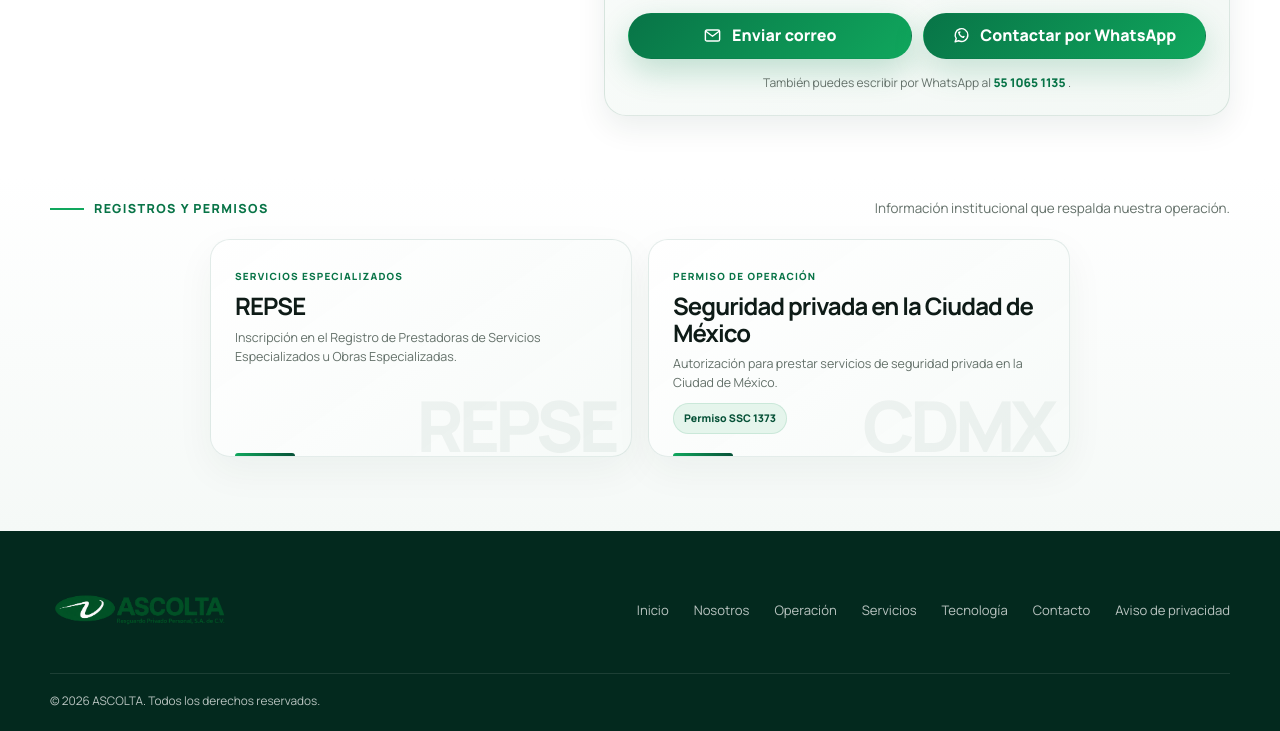
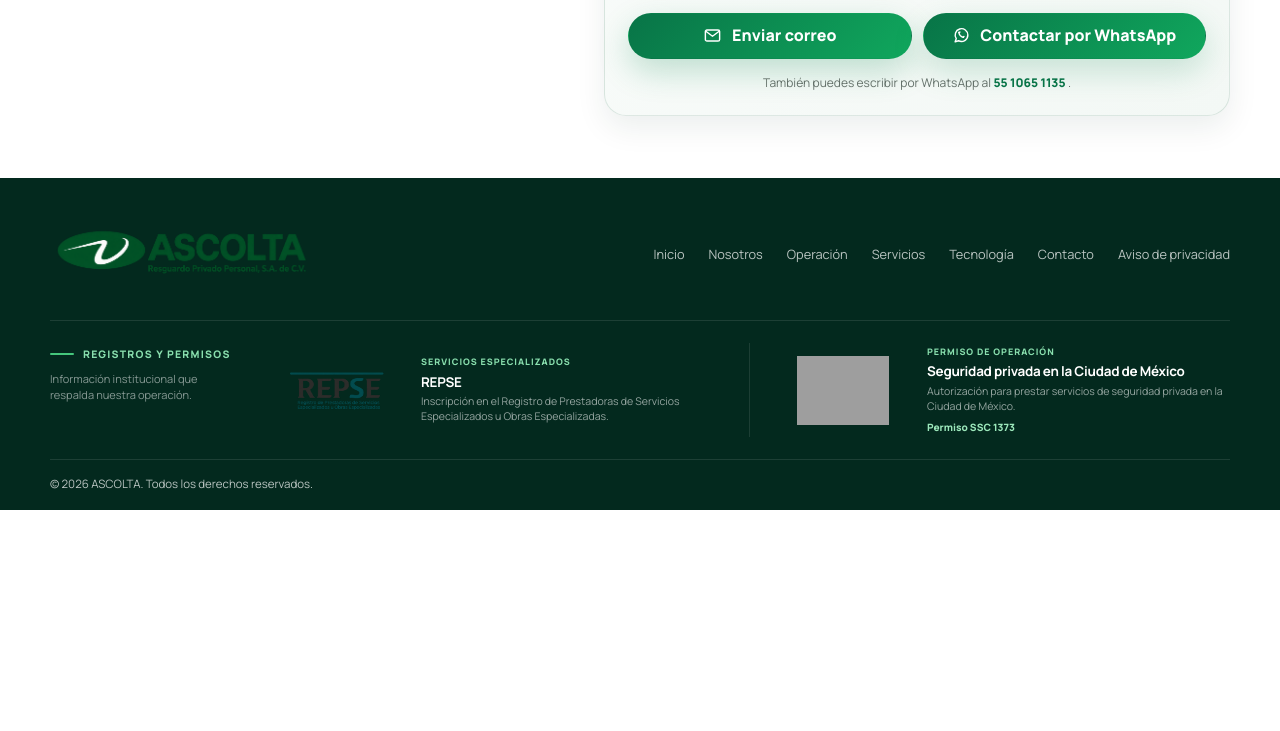
Before and after one commit to AlbertoMoya/ascolta-pagina, a plain HTML site: page index.html in a window 1280 px wide. Shown: the part 6401-7132 px from the top of the page. After the commit the page ends 6911 px from the top, so only its background shows below. Drawn offline with Linux system fonts and the light colour scheme; grey boxes are pictures that could not be loaded.

Commit message:
se ajusta pie de pagina

```diff
--- a/css/styles.css
+++ b/css/styles.css
@@ -657,12 +657,6 @@ textarea{
   width:100%;
   height:100%;
   object-fit:cover;
-
-  /*
-   * IMPORTANTE:
-   * Movemos el encuadre hacia arriba para conservar
-   * completas las cabezas del equipo.
-   */
   object-position:center 20%;
 
   transition:
@@ -1968,142 +1962,6 @@ textarea{
 .contact-whatsapp-secondary a{
   color:var(--green-700);
   font-weight:800;
-}
-
-
-/* =========================================================
-   REGISTROS
-========================================================= */
-
-.credentials-section{
-  position:relative;
-  overflow:hidden;
-  padding:20px 0 74px;
-
-  background:linear-gradient(
-    180deg,
-    #fff 0%,
-    #f5f9f7 100%
-  );
-}
-
-.credentials-heading{
-  display:flex;
-  justify-content:space-between;
-  align-items:flex-end;
-  gap:30px;
-  margin-bottom:20px;
-}
-
-.credentials-heading .section-kicker{
-  margin-bottom:0;
-}
-
-.credentials-heading p{
-  max-width:480px;
-  margin:0;
-  color:var(--text-600);
-  font-size:.84rem;
-  text-align:right;
-}
-
-.credentials-grid{
-  display:grid;
-  grid-template-columns:1fr 1fr;
-  gap:16px;
-  max-width:860px;
-  margin:0 auto;
-}
-
-.credential-card{
-  position:relative;
-  overflow:hidden;
-  min-height:175px;
-  padding:22px 24px;
-  border:1px solid rgba(6,84,58,.1);
-  border-radius:20px;
-
-  background:linear-gradient(
-    145deg,
-    rgba(255,255,255,.96),
-    rgba(246,250,248,.94)
-  );
-
-  box-shadow:0 14px 38px rgba(4,61,44,.05);
-}
-
-.credential-card::after{
-  content:"";
-  position:absolute;
-  left:24px;
-  bottom:0;
-  width:60px;
-  height:3px;
-  border-radius:999px 999px 0 0;
-
-  background:linear-gradient(
-    90deg,
-    var(--green-500),
-    var(--green-800)
-  );
-}
-
-.credential-watermark{
-  position:absolute;
-  right:16px;
-  bottom:-2px;
-  color:rgba(4,61,44,.05);
-  font-size:clamp(3.2rem,5.5vw,5rem);
-  font-weight:900;
-  line-height:.9;
-  letter-spacing:-.07em;
-  pointer-events:none;
-}
-
-.credential-kicker{
-  position:relative;
-  z-index:2;
-  display:inline-flex;
-  margin-bottom:8px;
-  color:var(--green-700);
-  font-size:.62rem;
-  font-weight:900;
-  letter-spacing:.12em;
-}
-
-.credential-card h3{
-  position:relative;
-  z-index:2;
-  max-width:390px;
-  margin:0 0 8px;
-  color:var(--text-950);
-  font-size:clamp(1.18rem,2.2vw,1.5rem);
-  line-height:1.1;
-  letter-spacing:-.04em;
-}
-
-.credential-card p{
-  position:relative;
-  z-index:2;
-  max-width:460px;
-  margin:0;
-  color:var(--text-600);
-  font-size:.78rem;
-  line-height:1.55;
-}
-
-.credential-pill{
-  position:relative;
-  z-index:2;
-  display:inline-flex;
-  margin-top:10px;
-  padding:6px 10px;
-  border:1px solid rgba(10,138,80,.12);
-  border-radius:999px;
-  color:var(--green-800);
-  background:#e5f5ec;
-  font-size:.66rem;
-  font-weight:900;
 }
 
 
@@ -2244,7 +2102,7 @@ textarea{
 ========================================================= */
 
 .site-footer{
-  padding:50px 0 20px;
+  padding:32px 0 16px;
   color:rgba(255,255,255,.72);
   background:#03291e;
 }
@@ -2253,28 +2111,33 @@ textarea{
   display:flex;
   justify-content:space-between;
   align-items:center;
-  gap:40px;
-  padding-bottom:32px;
+  gap:36px;
+  padding-bottom:22px;
+}
+
+.footer-brand{
+  flex:0 0 auto;
 }
 
 .footer-logo-image{
   display:block;
   width:auto;
-  height:60px;
+  height:88px;
   object-fit:contain;
 }
 
 .footer-links{
   display:flex;
   flex-wrap:wrap;
-  gap:15px 25px;
+  justify-content:flex-end;
+  gap:12px 24px;
   align-items:center;
 }
 
 .footer-links a,
 .footer-privacy-button{
   color:inherit;
-  font-size:.82rem;
+  font-size:.8rem;
 }
 
 .footer-privacy-button{
@@ -2289,10 +2152,139 @@ textarea{
   color:var(--white);
 }
 
+
+/* Registros y permisos integrados al footer */
+
+.footer-credentials{
+  display:grid;
+  grid-template-columns:190px minmax(0,1fr);
+  gap:28px;
+  align-items:center;
+  padding-top:22px;
+  padding-bottom:22px;
+  border-top:1px solid rgba(255,255,255,.1);
+}
+
+.footer-credentials-intro{
+  align-self:start;
+  padding-top:3px;
+}
+
+.footer-section-kicker{
+  display:flex;
+  align-items:center;
+  gap:9px;
+  color:#89dfae;
+  font-size:.65rem;
+  font-weight:900;
+  letter-spacing:.12em;
+}
+
+.footer-section-kicker::before{
+  content:"";
+  flex:0 0 auto;
+  width:24px;
+  height:2px;
+  border-radius:999px;
+  background:#45c77c;
+}
+
+.footer-credentials-intro p{
+  max-width:180px;
+  margin:8px 0 0;
+  color:rgba(255,255,255,.52);
+  font-size:.69rem;
+  line-height:1.5;
+}
+
+.footer-credentials-list{
+  display:grid;
+  grid-template-columns:1fr 1fr;
+  gap:0;
+  min-width:0;
+}
+
+.footer-credential-item{
+  min-width:0;
+  display:grid;
+  grid-template-columns:138px minmax(0,1fr);
+  align-items:center;
+  gap:15px;
+  padding:2px 24px 2px 0;
+}
+
+.footer-credential-item + .footer-credential-item{
+  padding-right:0;
+  padding-left:24px;
+  border-left:1px solid rgba(255,255,255,.1);
+}
+
+.footer-credential-logo-wrap{
+  width:138px;
+  height:70px;
+  display:flex;
+  align-items:center;
+  justify-content:flex-start;
+}
+
+.footer-credential-logo{
+  display:block;
+  width:auto;
+  max-width:138px;
+  max-height:68px;
+  object-fit:contain;
+}
+
+.footer-credential-logo-repse{
+  width:138px;
+}
+
+.footer-credential-logo-cdmx{
+  width:92px;
+  max-height:70px;
+  margin-inline:auto;
+}
+
+.footer-credential-copy{
+  min-width:0;
+}
+
+.footer-credential-kicker{
+  display:block;
+  margin-bottom:4px;
+  color:#89dfae;
+  font-size:.56rem;
+  font-weight:900;
+  letter-spacing:.11em;
+}
+
+.footer-credential-copy h3{
+  margin:0 0 4px;
+  color:#fff;
+  font-size:.84rem;
+  line-height:1.22;
+  letter-spacing:-.02em;
+}
+
+.footer-credential-copy p{
+  margin:0;
+  color:rgba(255,255,255,.58);
+  font-size:.66rem;
+  line-height:1.45;
+}
+
+.footer-credential-permit{
+  display:block;
+  margin-top:5px;
+  color:#9ce8bb;
+  font-size:.63rem;
+  font-weight:900;
+}
+
 .footer-bottom{
-  padding-top:18px;
+  padding-top:15px;
   border-top:1px solid rgba(255,255,255,.1);
-  font-size:.74rem;
+  font-size:.72rem;
 }
 
 
@@ -2399,9 +2391,6 @@ button:focus-visible{
     font-size:2.55rem;
   }
 
-
-  /* VIDEO */
-
   .video-section{
     padding-top:58px;
     padding-bottom:58px;
@@ -2416,9 +2405,6 @@ button:focus-visible{
     border-radius:22px;
   }
 
-
-  /* NOSOTROS */
-
   .about-grid{
     gap:48px;
   }
@@ -2452,9 +2438,6 @@ button:focus-visible{
     padding:14px;
   }
 
-
-  /* MISIÓN */
-
   .mission-section{
     padding-top:20px;
     padding-bottom:58px;
@@ -2474,9 +2457,6 @@ button:focus-visible{
     margin-top:18px;
     font-size:.92rem;
   }
-
-
-  /* PILARES */
 
   .pillar-card{
     min-height:245px;
@@ -2508,9 +2488,6 @@ button:focus-visible{
     font-size:.61rem;
   }
 
-
-  /* SERVICIOS */
-
   .services-section{
     padding-top:42px;
     padding-bottom:42px;
@@ -2571,9 +2548,6 @@ button:focus-visible{
     margin-top:7px;
     line-height:1.45;
   }
-
-
-  /* SUPERVISIÓN */
 
   .supervision-section{
     padding-top:32px;
@@ -2644,9 +2618,6 @@ button:focus-visible{
     line-height:1.3;
   }
 
-
-  /* TECNOLOGÍA */
-
   .technology-heading{
     margin-bottom:28px;
   }
@@ -2687,9 +2658,6 @@ button:focus-visible{
     font-size:.73rem;
   }
 
-
-  /* EQUIPO */
-
   .equipment-cards{
     gap:16px;
   }
@@ -2717,9 +2685,6 @@ button:focus-visible{
     font-size:.76rem;
   }
 
-
-  /* CONDICIONES */
-
   .conditions-section{
     padding-top:52px;
     padding-bottom:52px;
@@ -2759,9 +2724,6 @@ button:focus-visible{
     font-size:.72rem;
   }
 
-
-  /* CONTACTO */
-
   .contact-grid{
     gap:42px;
   }
@@ -2790,9 +2752,6 @@ button:focus-visible{
   .contact-email-button{
     min-height:46px;
   }
-
-
-  /* PRIVACIDAD */
 
   .privacy-modal-dialog{
     max-width:760px;
@@ -2814,6 +2773,7 @@ button:focus-visible{
     font-size:.8rem;
     line-height:1.65;
   }
+
 }
 
 
@@ -2939,6 +2899,7 @@ button:focus-visible{
   .conditions-heading>p{
     max-width:600px;
   }
+
 }
 
 
@@ -2959,6 +2920,7 @@ button:focus-visible{
   .carousel-button-next{
     right:-14px;
   }
+
 }
 
 
@@ -2972,18 +2934,29 @@ button:focus-visible{
     grid-template-columns:1fr;
   }
 
-  .credentials-heading{
-    display:block;
-  }
-
-  .credentials-heading p{
-    margin-top:10px;
-    text-align:left;
-  }
-
-  .credentials-grid{
+  .footer-credentials{
     grid-template-columns:1fr;
-  }
+    gap:18px;
+  }
+
+  .footer-credentials-intro p{
+    max-width:420px;
+  }
+
+  .footer-credentials-list{
+    grid-template-columns:1fr;
+  }
+
+  .footer-credential-item{
+    padding:0 0 16px;
+  }
+
+  .footer-credential-item + .footer-credential-item{
+    padding:16px 0 0;
+    border-left:0;
+    border-top:1px solid rgba(255,255,255,.1);
+  }
+
 }
 
 
@@ -3213,21 +3186,6 @@ button:focus-visible{
     padding:24px 20px;
   }
 
-  .credentials-section{
-    padding:16px 0 60px;
-  }
-
-  .credential-card{
-    min-height:165px;
-    padding:21px 19px;
-    border-radius:19px;
-  }
-
-  .credential-watermark{
-    right:10px;
-    font-size:3.8rem;
-  }
-
   .privacy-modal{
     padding:14px;
   }
@@ -3263,20 +3221,74 @@ button:focus-visible{
     font-size:.8rem;
   }
 
+  .site-footer{
+    padding-top:28px;
+  }
+
   .footer-grid{
     flex-direction:column;
-    align-items:flex-start;
+    align-items:center;
+    gap:18px;
+    padding-bottom:20px;
   }
 
   .footer-logo-image{
-    height:52px;
+    height:76px;
   }
 
   .footer-links{
-    flex-direction:column;
-    align-items:flex-start;
-    gap:10px;
-  }
+    justify-content:center;
+    gap:9px 18px;
+    text-align:center;
+  }
+
+  .footer-credentials{
+    gap:16px;
+    padding-top:18px;
+    padding-bottom:18px;
+  }
+
+  .footer-credentials-intro{
+    text-align:center;
+  }
+
+  .footer-section-kicker{
+    justify-content:center;
+  }
+
+  .footer-credentials-intro p{
+    max-width:100%;
+    margin-inline:auto;
+  }
+
+  .footer-credential-item{
+    grid-template-columns:112px minmax(0,1fr);
+    gap:13px;
+  }
+
+  .footer-credential-logo-wrap{
+    width:112px;
+    height:62px;
+  }
+
+  .footer-credential-logo{
+    max-width:112px;
+    max-height:60px;
+  }
+
+  .footer-credential-logo-repse{
+    width:112px;
+  }
+
+  .footer-credential-logo-cdmx{
+    width:76px;
+    max-height:60px;
+  }
+
+  .footer-bottom{
+    text-align:center;
+  }
+
 }
 
 
@@ -3320,6 +3332,22 @@ button:focus-visible{
     min-height:350px;
     height:350px;
   }
+
+  .footer-credential-item{
+    grid-template-columns:1fr;
+    gap:8px;
+    text-align:center;
+  }
+
+  .footer-credential-logo-wrap{
+    width:100%;
+    justify-content:center;
+  }
+
+  .footer-credential-logo-cdmx{
+    margin-inline:auto;
+  }
+
 }
 
 
@@ -3345,4 +3373,5 @@ button:focus-visible{
     background-attachment:scroll!important;
     background-position:center center!important;
   }
-}
+
+}
--- a/index.html
+++ b/index.html
@@ -1878,90 +1878,6 @@
     </section>
 
 
-    <!-- =========================================================
-         REGISTROS Y PERMISOS
-    ========================================================== -->
-    <section
-      class="credentials-section"
-      aria-label="Registros y permisos de ASCOLTA"
-    >
-
-      <div class="container">
-
-        <div class="credentials-heading reveal reveal-up">
-
-          <span class="section-kicker">
-            REGISTROS Y PERMISOS
-          </span>
-
-          <p>
-            Información institucional que respalda nuestra operación.
-          </p>
-
-        </div>
-
-
-        <div class="credentials-grid">
-
-          <article class="credential-card reveal reveal-up">
-
-            <span
-              class="credential-watermark"
-              aria-hidden="true"
-            >
-              REPSE
-            </span>
-
-            <span class="credential-kicker">
-              SERVICIOS ESPECIALIZADOS
-            </span>
-
-            <h3>
-              REPSE
-            </h3>
-
-            <p>
-              Inscripción en el Registro de Prestadoras de Servicios
-              Especializados u Obras Especializadas.
-            </p>
-
-          </article>
-
-
-          <article class="credential-card reveal reveal-up">
-
-            <span
-              class="credential-watermark"
-              aria-hidden="true"
-            >
-              CDMX
-            </span>
-
-            <span class="credential-kicker">
-              PERMISO DE OPERACIÓN
-            </span>
-
-            <h3>
-              Seguridad privada en la Ciudad de México
-            </h3>
-
-            <p>
-              Autorización para prestar servicios de seguridad privada
-              en la Ciudad de México.
-            </p>
-
-            <span class="credential-pill">
-              Permiso SSC 1373
-            </span>
-
-          </article>
-
-        </div>
-
-      </div>
-
-    </section>
-
   </main>
 
 
@@ -1972,7 +1888,7 @@
 
     <div class="container footer-grid">
 
-      <div>
+      <div class="footer-brand">
 
         <img
           class="footer-logo-image"
@@ -2018,6 +1934,104 @@
         >
           Aviso de privacidad
         </button>
+
+      </div>
+
+    </div>
+
+
+    <div
+      class="container footer-credentials"
+      aria-label="Registros y permisos de ASCOLTA"
+    >
+
+      <div class="footer-credentials-intro">
+
+        <span class="footer-section-kicker">
+          REGISTROS Y PERMISOS
+        </span>
+
+        <p>
+          Información institucional que respalda nuestra operación.
+        </p>
+
+      </div>
+
+
+      <div class="footer-credentials-list">
+
+        <article class="footer-credential-item">
+
+          <div class="footer-credential-logo-wrap">
+
+            <img
+              class="footer-credential-logo footer-credential-logo-repse"
+              src="assets/logo/repse-logo.png"
+              alt="REPSE - Registro de Prestadoras de Servicios Especializados u Obras Especializadas"
+              loading="lazy"
+              decoding="async"
+            />
+
+          </div>
+
+
+          <div class="footer-credential-copy">
+
+            <span class="footer-credential-kicker">
+              SERVICIOS ESPECIALIZADOS
+            </span>
+
+            <h3>
+              REPSE
+            </h3>
+
+            <p>
+              Inscripción en el Registro de Prestadoras de Servicios
+              Especializados u Obras Especializadas.
+            </p>
+
+          </div>
+
+        </article>
+
+
+        <article class="footer-credential-item">
+
+          <div class="footer-credential-logo-wrap">
+
+            <img
+              class="footer-credential-logo footer-credential-logo-cdmx"
+              src="assets/logo/cdmx-logo.png"
+              alt="Gobierno de la Ciudad de México"
+              loading="lazy"
+              decoding="async"
+            />
+
+          </div>
+
+
+          <div class="footer-credential-copy">
+
+            <span class="footer-credential-kicker">
+              PERMISO DE OPERACIÓN
+            </span>
+
+            <h3>
+              Seguridad privada en la Ciudad de México
+            </h3>
+
+            <p>
+              Autorización para prestar servicios de seguridad privada
+              en la Ciudad de México.
+            </p>
+
+            <strong class="footer-credential-permit">
+              Permiso SSC 1373
+            </strong>
+
+          </div>
+
+        </article>
 
       </div>
 
```
Also changed, not shown: assets/logo/repse-logo.png (added), 1 other file.
